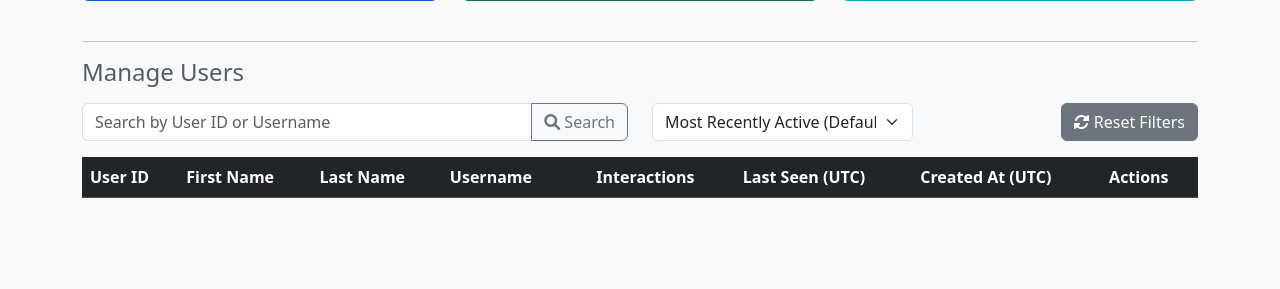
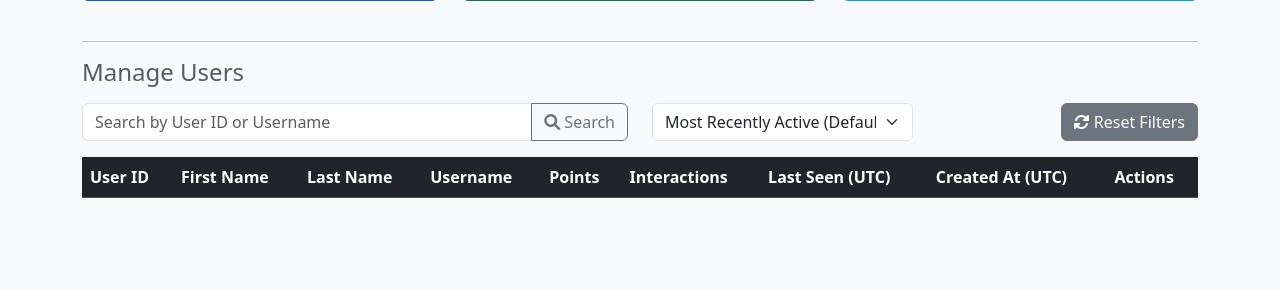
Before and after one commit to RandomLifespan/Webapp, a Flask app: page /admin in a window 1280 px wide. Shown: the part 265-554 px from the top of the page. Run offline with Flask 3, Linux system fonts and the light colour scheme; the visitor is signed in with stand-in values (Sample User, id 1); lists and menus that the app fills with data are empty; some libraries are stand-ins or nearby versions.

Commit message:
Update admin.html

```diff
--- a/templates/admin.html
+++ b/templates/admin.html
@@ -100,7 +100,7 @@
                         <th>First Name</th>
                         <th>Last Name</th>
                         <th>Username</th>
-                        <th id="currentPoints"></th>
+                        <th id="currentPoints">Points</th>
                         <th>Interactions</th>
                         <th>Last Seen (UTC)</th>
                         <th>Created At (UTC)</th>
```
